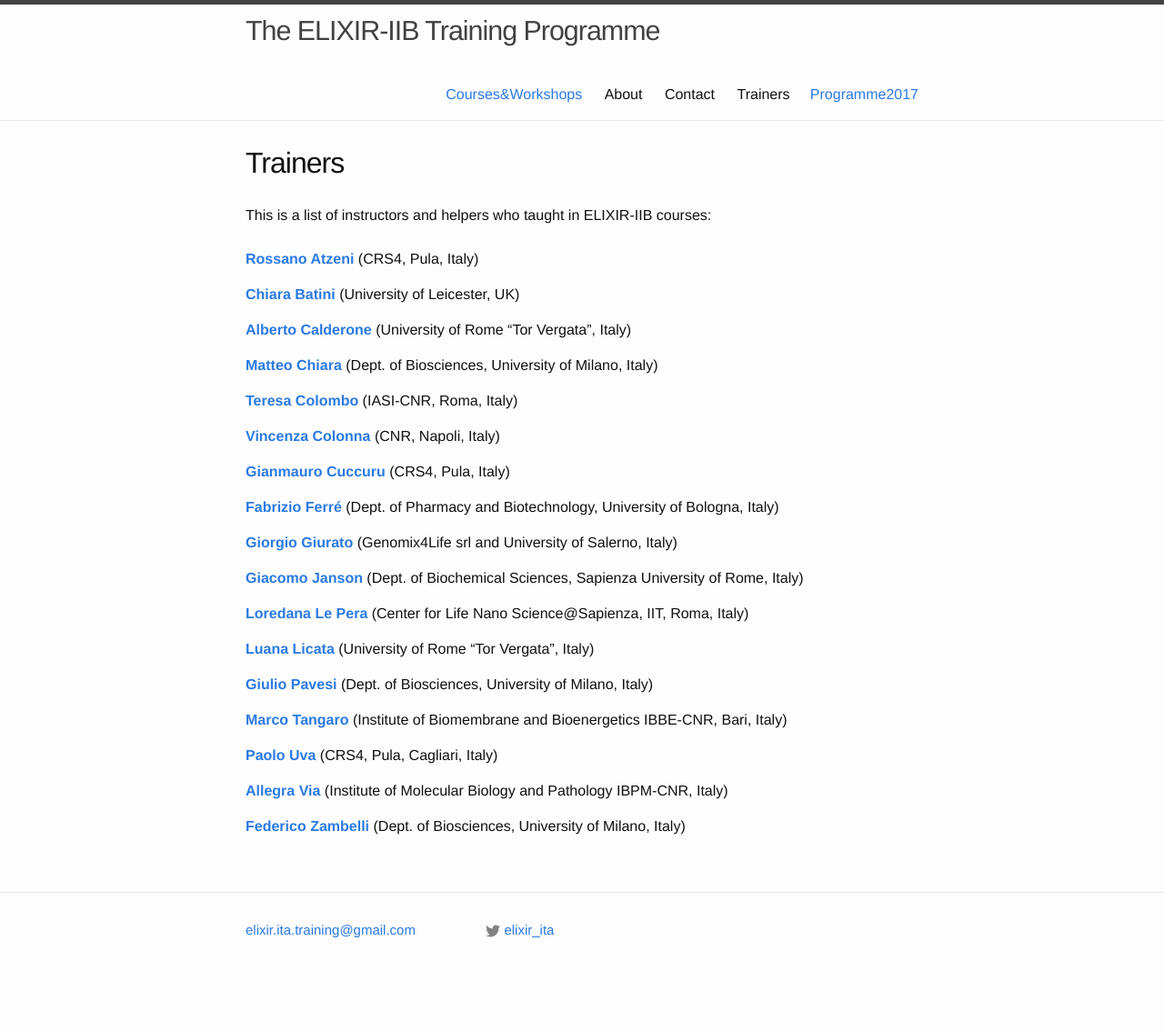
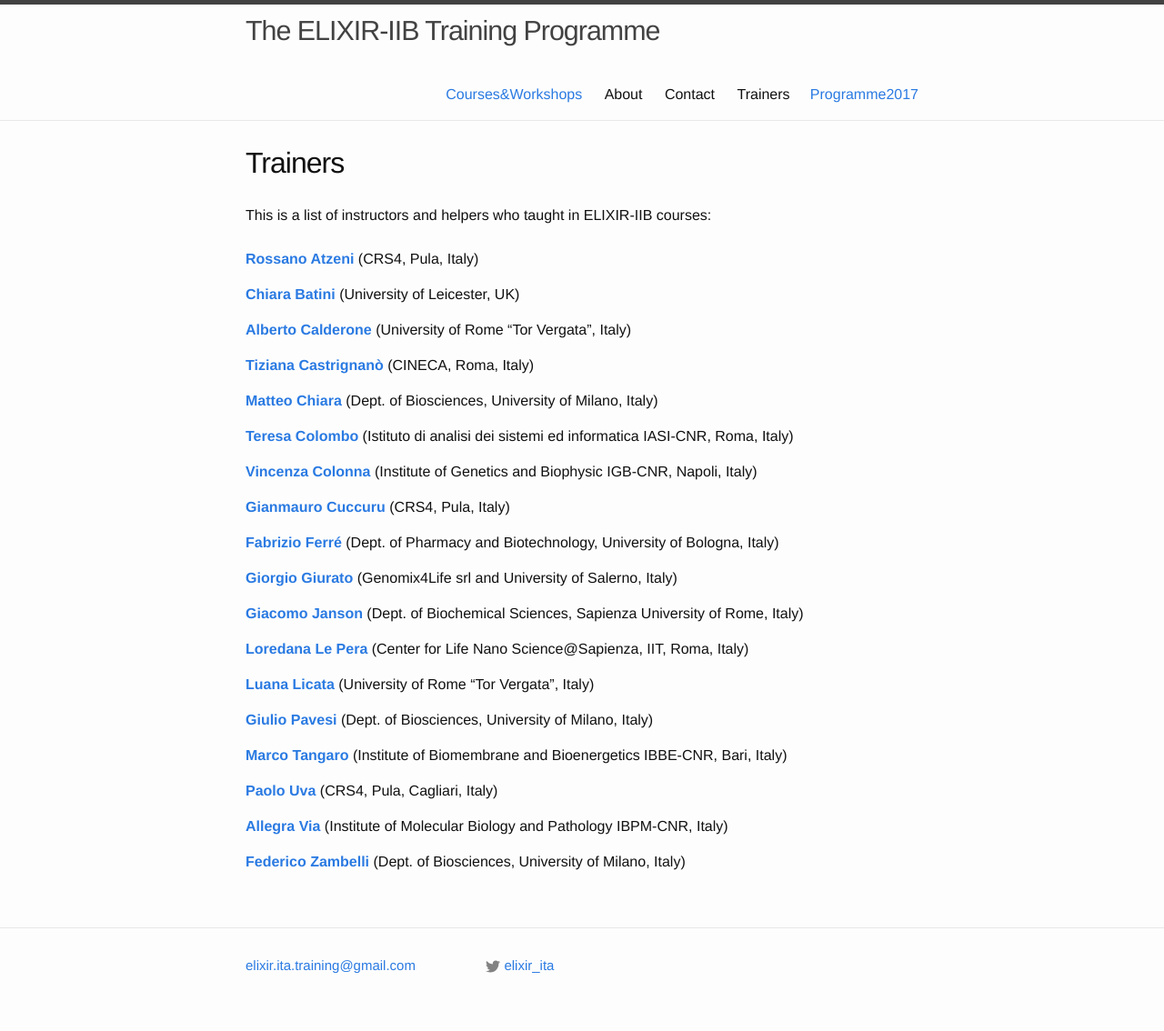
Before and after one commit to ELIXIR-IIB-training/website, a Jekyll site: the page built from _pages/04-trainers.md, in a window 1280 px wide. Shown: the whole page at 91% size. Built offline with Jekyll 4.4.1, drawn with Linux system fonts in a browser that asks for light colours; before the commit the page ends 1095 px from its top, so only the background shows below that.

Commit message:
Update Trainer page

```diff
--- a/_pages/04-trainers.md
+++ b/_pages/04-trainers.md
@@ -13,11 +13,13 @@ permalink: /trainers/
 
 [**Alberto Calderone**](../instructors/alberto_calderone.html) (University of Rome "Tor Vergata", Italy)<br>
 
+[**Tiziana Castrignanò**](../instructors/tiziana_castrignano.html) (CINECA, Roma, Italy)<br>
+
 [**Matteo Chiara**](http://159.149.160.56/beacon/) (Dept. of Biosciences, University of Milano, Italy)<br>
 
-[**Teresa Colombo**](../instructors/teresa_colombo.html) (IASI-CNR, Roma, Italy)<br>
+[**Teresa Colombo**](../instructors/teresa_colombo.html) (Istituto di analisi dei sistemi ed informatica IASI-CNR, Roma, Italy)<br>
 
-[**Vincenza Colonna**](../instructors/vincenza_colonna.html) (CNR, Napoli, Italy)<br>
+[**Vincenza Colonna**](../instructors/vincenza_colonna.html) (Institute of Genetics and Biophysic IGB-CNR, Napoli, Italy)<br>
 
 [**Gianmauro Cuccuru**](http://www.crs4.it/peopledetails/195/gianmauro-cuccuru/) (CRS4, Pula, Italy)<br>
 
```
